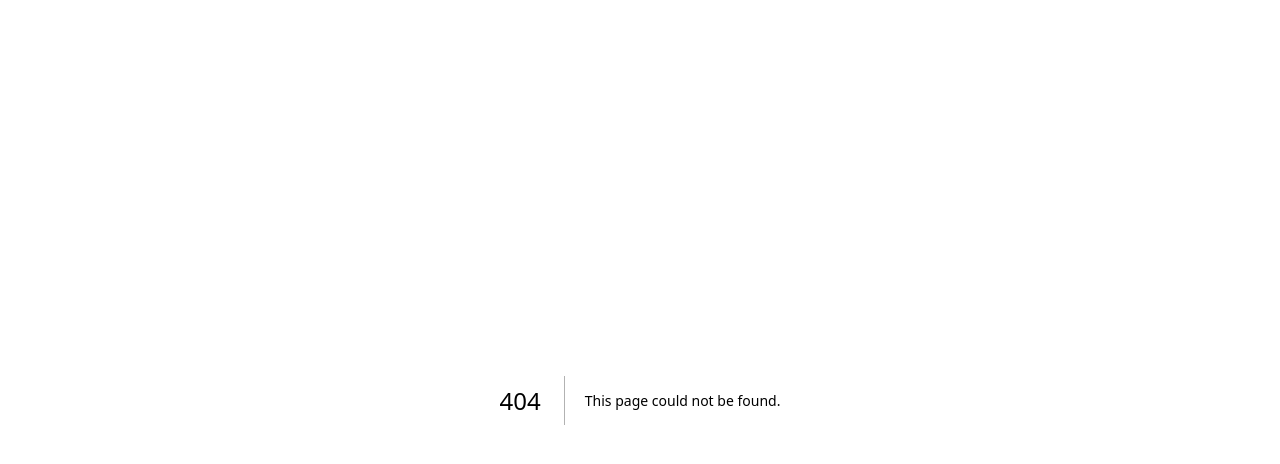
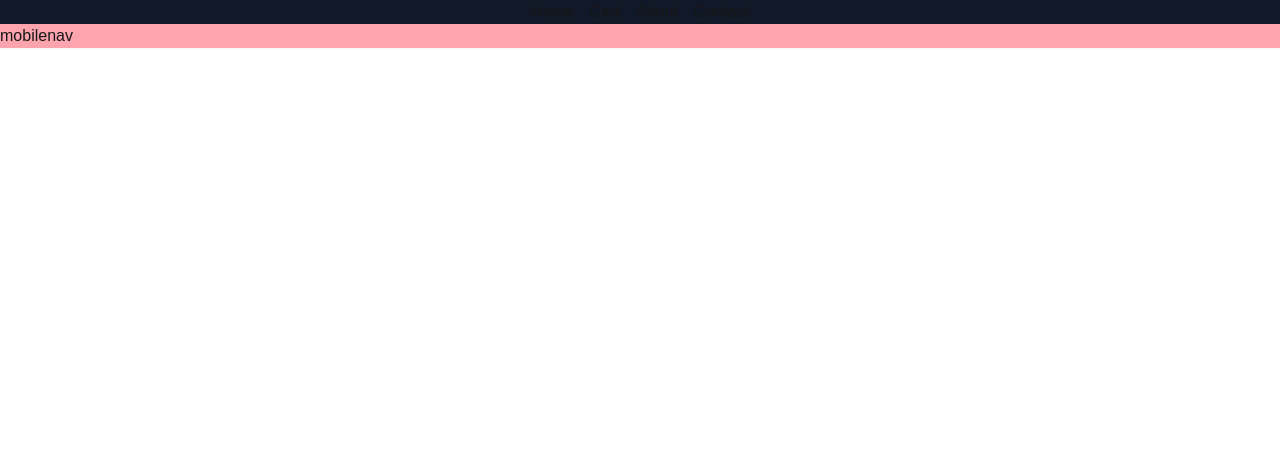
Before and after one commit to awishmu/pasarbone, a Next.js app: page /home in a window 1280 px wide. Before the commit this address had no page. Shown: the top 464 px of the page. Built offline with nearby package versions, Linux system fonts and the light colour scheme.

Commit message:
kerja nav 1107

```diff
--- a/next.config.ts
+++ b/next.config.ts
@@ -4,8 +4,8 @@ const nextConfig: NextConfig = {
   /* config options here */
  // basePath: "/pasarbone",
  // assetPrefix: "/pasarbone",
-  output: "export",  // <=== enables static exports
-  reactStrictMode: true,
+  // output: "export",  // <=== enables static exports
+  // reactStrictMode: true,
 }
 
 export default nextConfig
--- /dev/null
+++ b/src/app/home/page.tsx
@@ -0,0 +1,12 @@
+import Image from "next/image";
+import Link from "next/link";
+import Navbar from "@/components/Navbar";
+export default function HomePage() {
+  return (
+	<>
+		<Navbar />
+
+
+	</>
+  );
+}
--- a/src/app/page.tsx
+++ b/src/app/page.tsx
@@ -1,14 +1,14 @@
 import Image from "next/image";
 import Link from "next/link";
 
-export default function Home() {
+export default function RootPage() {
   return (
   <>
-        <section className="bg-sky-200 dark:bg-gray-900">
+        <section className="bg-white dark:bg-gray-900">
 		    <div className="grid max-w-screen-xl px-4 py-8 mx-auto lg:gap-8 xl:gap-0 lg:py-16 lg:grid-cols-12">
 		        <div className="mr-auto place-self-center lg:col-span-7">
-		            <h1 className="max-w-2xl mb-4 text-4xl font-extrabold tracking-tight leading-none md:text-5xl xl:text-6xl dark:text-white">Payments tool for software companies</h1>
-		            <p className="max-w-2xl mb-6 font-light text-gray-500 lg:mb-8 md:text-lg lg:text-xl dark:text-gray-400">From checkout to global sales tax compliance, companies around the world use Flowbite to simplify their payment stack.</p>
+		            <h1 className="max-w-2xl mb-4 text-4xl font-extrabold tracking-tight leading-none md:text-5xl xl:text-6xl dark:text-white">Temukan Barang Kebutuhan Anda Disini</h1>
+		            <p className="max-w-2xl mb-6 font-light text-gray-500 lg:mb-8 md:text-lg lg:text-xl dark:text-gray-400">Menghubungkan penjual dan pembeli dengan Mudah, Transaksi yang jelas dan menguntukan</p>
 		            <Link href="#" className="inline-flex items-center justify-center px-5 py-3 mr-3 text-base font-medium text-center text-white rounded-lg bg-sky-700 hover:bg-sky-800 focus:ring-4 focus:ring-sky-300 dark:focus:ring-sky-900">
 		                Get started
 		                <svg className="w-5 h-5 ml-2 -mr-1" fill="currentColor" viewBox="0 0 20 20" xmlns="http://www.w3.org/2000/svg">
--- /dev/null
+++ b/src/components/Navbar.tsx
@@ -0,0 +1,57 @@
+import Image from "next/image";
+import Link from "next/link";
+const NavLinks = [
+	{
+		id: 1,
+		name: "Home",
+		link: "/#",
+	},
+	{
+		id: 2,
+		name: "Cart",
+		link: "/#",
+	},
+	{
+		id: 3,
+		name: "About",
+		link: "/#",
+	},
+	{
+		id: 4,
+		name: "Contact",
+		link: "/#",
+	}
+]
+export default function Navbar() {
+  return (
+	<>
+		<nav className="bg-gray-900 shadow-sm">
+			<div className="container mx-auto flex justify-center" >
+			<div className="relative">
+				<div className="absolute block md:hidden">
+				{/*  Mobile menu button */}
+					<button> </button>
+				</div>
+				<div className="flex flex-1 items-center justify-center sm:items-stretch sm:justify-start">
+					<div className="">
+						<ul className="flex space-x-4">
+						{NavLinks.map(({ id, name, link }) => (
+							<li key={id}>
+								<Link href={link}>{name}</Link>
+							</li>
+						))}
+						</ul>
+					</div>
+				</div>
+			</div>
+			</div>
+
+			{/* <!-- Mobile menu, show/hide based on menu state. --> */}
+			<div className="mobile-nav  h4 w-90 bg-rose-300">
+				<p>mobilenav</p>
+			</div>
+		</nav>
+
+	</>
+  );
+}
--- a/tsconfig.json
+++ b/tsconfig.json
@@ -21,7 +21,10 @@
       {
         "name": "next"
       }
-    ]
+    ],
+    "paths": {
+      "@/*": ["./src/*"]
+    }
   },
   "include": [
     "next-env.d.ts",
```
